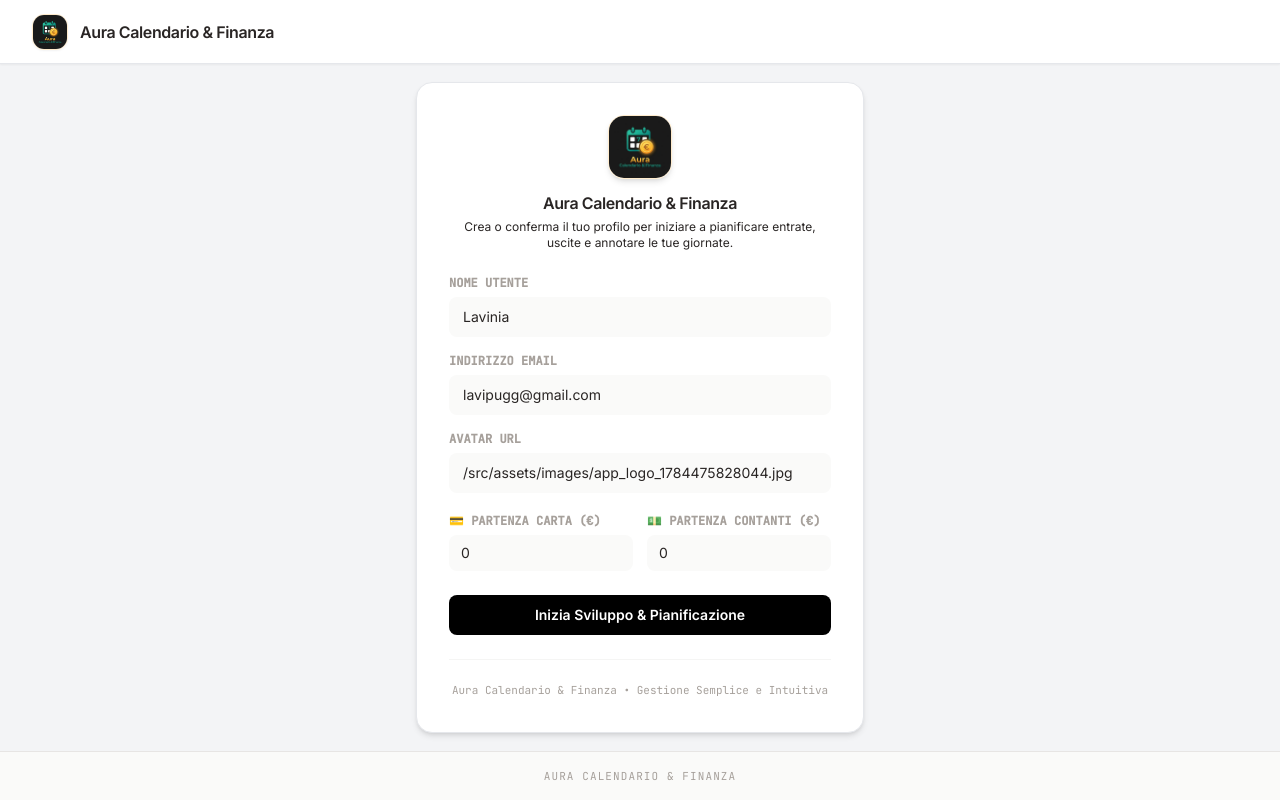
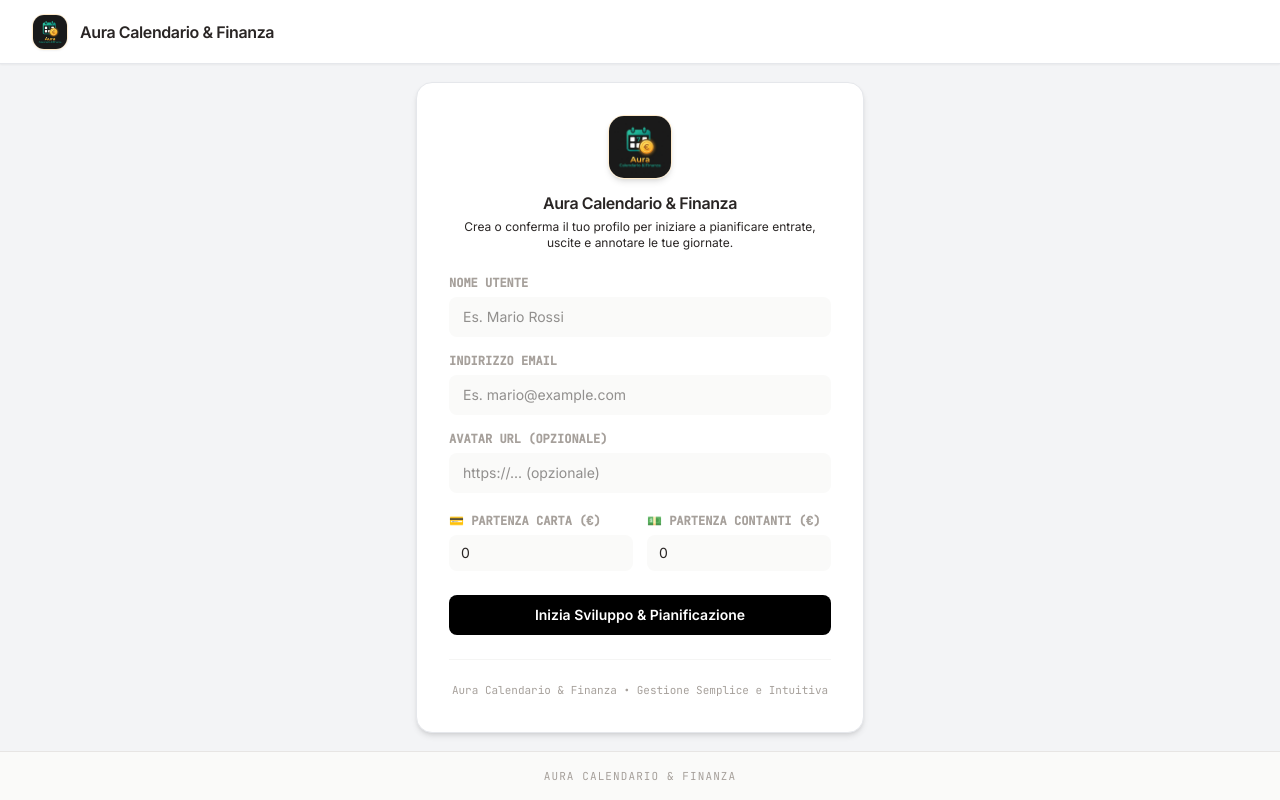
Before and after one commit to lavipugg/Aura-calendario-finanze, a React (Vite) app in the folder frontend/: page / in a window 1280 px wide. Built offline with nearby package versions, Linux system fonts and the light colour scheme.

Commit message:
Configurato Login

```diff
--- a/frontend/src/App.tsx
+++ b/frontend/src/App.tsx
@@ -99,9 +99,9 @@ export default function App() {
     }
     return {
       id: '1',
-      name: 'Lavinia',
-      email: 'lavipugg@gmail.com',
-      avatarUrl: '/src/assets/images/app_logo_1784475828044.jpg',
+      name: '',
+      email: '',
+      avatarUrl: '',
       preferredLang: 'Italiano'
     };
   });
@@ -153,13 +153,7 @@ export default function App() {
         }));
       } catch (e) { /* ignore */ }
     }
-    // Default initial transactions for demonstration
-    return [
-      { id: 'tx-1', date: '2026-07-15', amount: 1500, type: 'ENTRATA', method: 'CARTA', category: 'STIPENDIO', notes: 'Primo stipendio mensile' },
-      { id: 'tx-2', date: '2026-07-16', amount: 45, type: 'USCITA', method: 'CARTA', category: 'BENZINA', notes: 'Rifornimento Eni' },
-      { id: 'tx-3', date: '2026-07-17', amount: 15, type: 'USCITA', method: 'CONTANTI', category: 'ALCOL', notes: 'Aperitivo post-lavoro' },
-      { id: 'tx-4', date: '2026-07-18', amount: 120, type: 'USCITA', method: 'CARTA', category: 'SHOPPING', notes: 'Acquisto tastiera meccanica per STS' }
-    ];
+    return [];
   });
 
   const [dailyNotes, setDailyNotes] = useState<DailyNote[]>(() => {
@@ -167,14 +161,12 @@ export default function App() {
     if (saved) {
       try { return JSON.parse(saved); } catch (e) { /* ignore */ }
     }
-    return [
-      { date: '2026-07-18', content: 'Oggi ho iniziato a strutturare l\'architettura del backend in Java 21 utilizzando STS. Ho pianificato la divisione in controller, service, repository ed entità. Super motivata!', emotions: ['produttiva', 'motivata'] }
-    ];
+    return [];
   });
 
   // Calendar State
-  const [currentDate, setCurrentDate] = useState<Date>(new Date(2026, 6, 18)); // July 18, 2026
-  const [selectedDateStr, setSelectedDateStr] = useState<string>('2026-07-18');
+  const [currentDate, setCurrentDate] = useState<Date>(new Date());
+  const [selectedDateStr, setSelectedDateStr] = useState<string>(new Date().toISOString().split('T')[0]);
 
   // Input states for new transaction on selected day
   const [txAmount, setTxAmount] = useState<string>('');
@@ -625,6 +617,7 @@ export default function App() {
                 <input
                   type="text"
                   required
+                  placeholder="Es. Mario Rossi"
                   value={profile.name}
                   onChange={(e) => setProfile({ ...profile, name: e.target.value })}
                   className={`w-full rounded-lg px-3.5 py-2.5 text-sm transition focus:outline-none focus:ring-1 ${isDarkMode ? 'bg-zinc-950 border-zinc-800 text-zinc-100 focus:border-zinc-700 focus:ring-zinc-700' : 'bg-stone-50 border-stone-200 text-stone-800 focus:border-stone-400 focus:ring-stone-400'}`}
@@ -636,6 +629,7 @@ export default function App() {
                 <input
                   type="email"
                   required
+                  placeholder="Es. mario@example.com"
                   value={profile.email}
                   onChange={(e) => setProfile({ ...profile, email: e.target.value })}
                   className={`w-full rounded-lg px-3.5 py-2.5 text-sm transition focus:outline-none focus:ring-1 ${isDarkMode ? 'bg-zinc-950 border-zinc-800 text-zinc-100 focus:border-zinc-700 focus:ring-zinc-700' : 'bg-stone-50 border-stone-200 text-stone-800 focus:border-stone-400 focus:ring-stone-400'}`}
@@ -643,9 +637,10 @@ export default function App() {
               </div>
 
               <div>
-                <label className="block text-xs font-mono uppercase text-stone-400 dark:text-zinc-500 mb-1.5 font-semibold">Avatar URL</label>
+                <label className="block text-xs font-mono uppercase text-stone-400 dark:text-zinc-500 mb-1.5 font-semibold">Avatar URL (Opzionale)</label>
                 <input
                   type="url"
+                  placeholder="https://... (opzionale)"
                   value={profile.avatarUrl}
                   onChange={(e) => setProfile({ ...profile, avatarUrl: e.target.value })}
                   className={`w-full rounded-lg px-3.5 py-2.5 text-sm transition focus:outline-none focus:ring-1 ${isDarkMode ? 'bg-zinc-950 border-zinc-800 text-zinc-100 focus:border-zinc-700 focus:ring-zinc-700' : 'bg-stone-50 border-stone-200 text-stone-800 focus:border-stone-400 focus:ring-stone-400'}`}
@@ -1056,7 +1051,7 @@ export default function App() {
 
                     <form onSubmit={handleSaveProfile} className="space-y-4 text-xs font-mono">
                       <div>
-                        <label className="block text-gray-400 uppercase mb-1">Nome Utente</label>
+                        <label className="block text-gray-400 uppercase mb-1">Nome Sviluppatrice</label>
                         <input
                           type="text"
                           required
```
